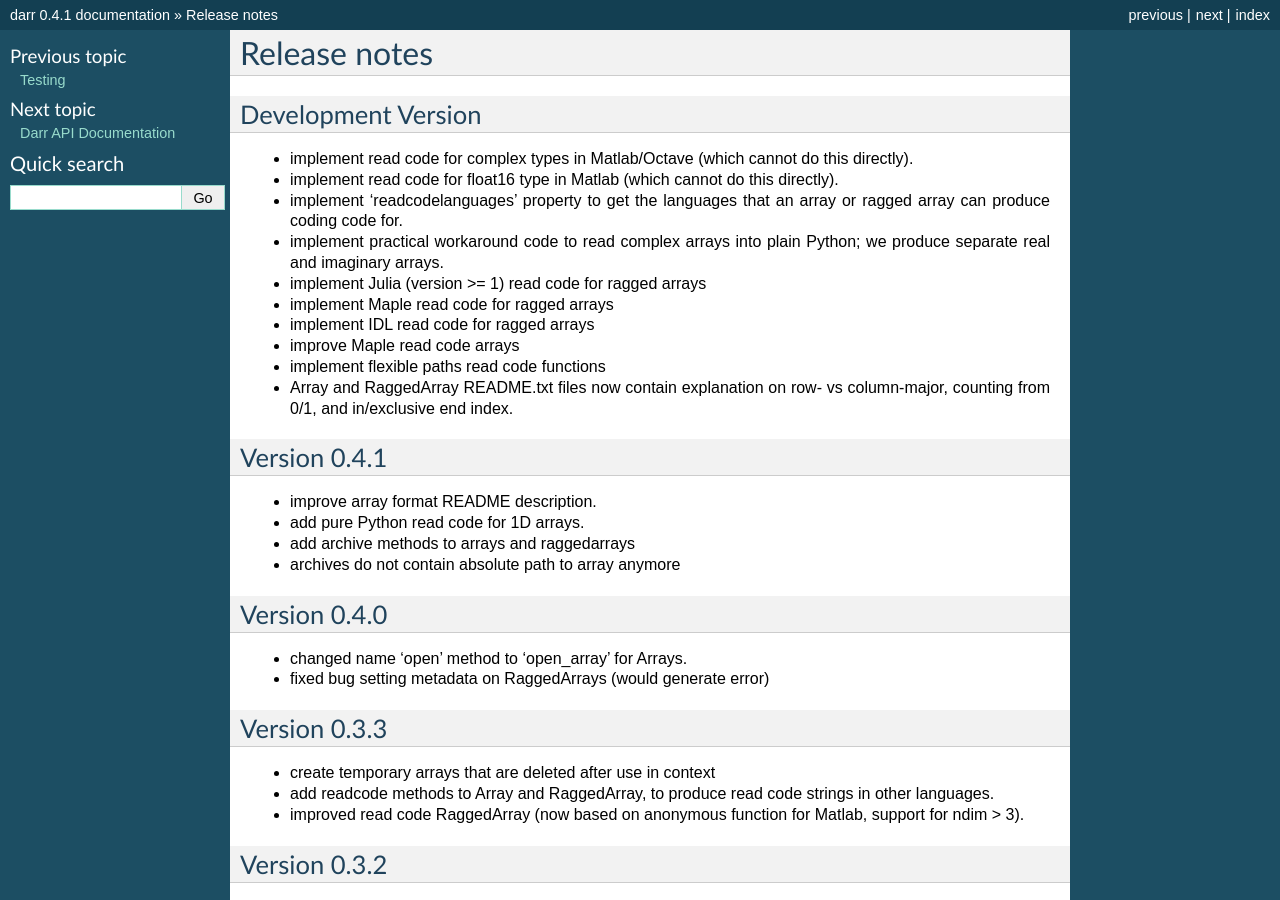
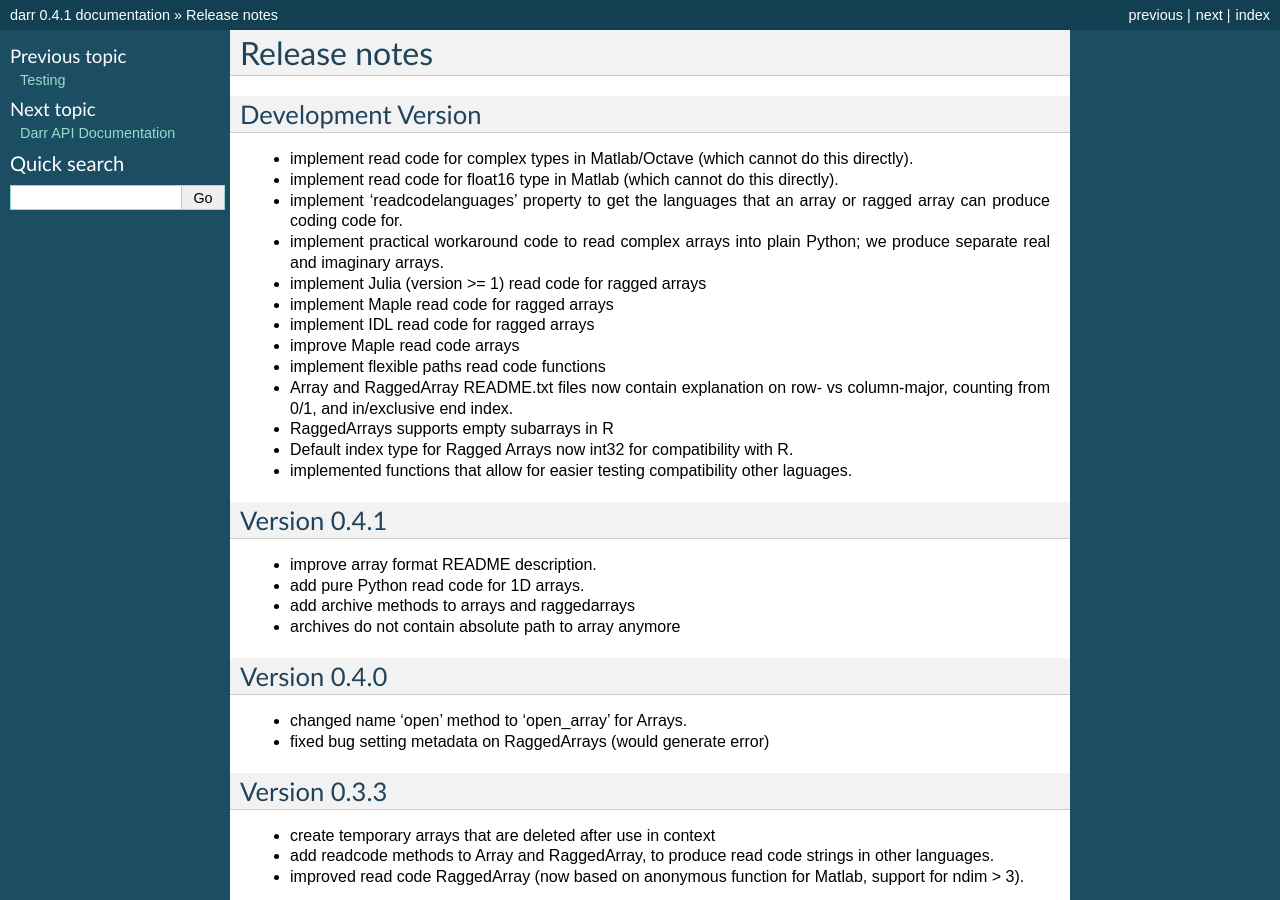
Before and after one commit to gbeckers/Darr, a Sphinx documentation site: the page built from docs/releasenotes.rst, in a window 1280 px wide and 900 px high. Built offline with Sphinx 7.4.7, drawn with Linux system fonts in a browser that asks for light colours.

Commit message:
update release notes

```diff
--- a/docs/releasenotes.rst
+++ b/docs/releasenotes.rst
@@ -18,6 +18,10 @@ Development Version
 - implement flexible paths read code functions
 - Array and RaggedArray README.txt files now contain explanation on row- vs
   column-major, counting from 0/1, and in/exclusive end index.
+- RaggedArrays supports empty subarrays in R
+- Default index type for Ragged Arrays now int32 for compatibility with R.
+- implemented functions that allow for easier testing compatibility other
+  laguages.
 
 Version 0.4.1
 -------------
```
